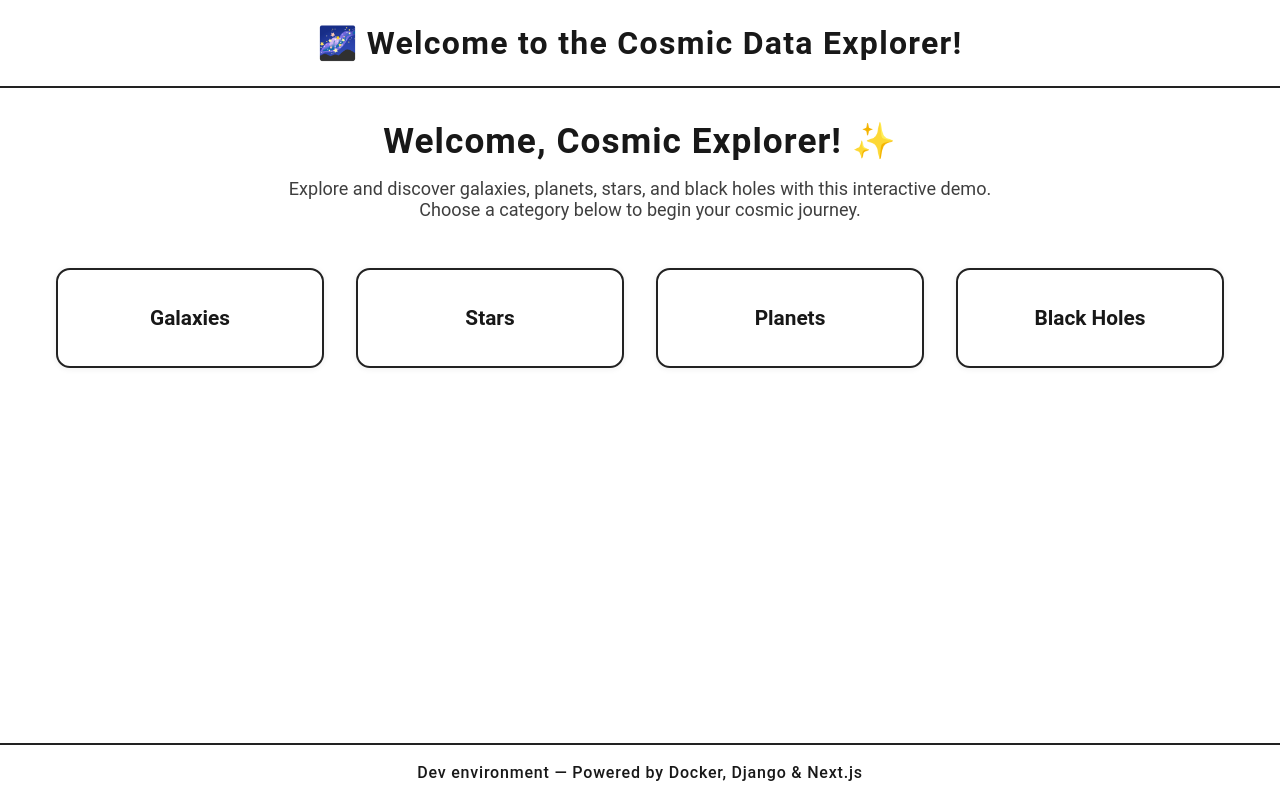
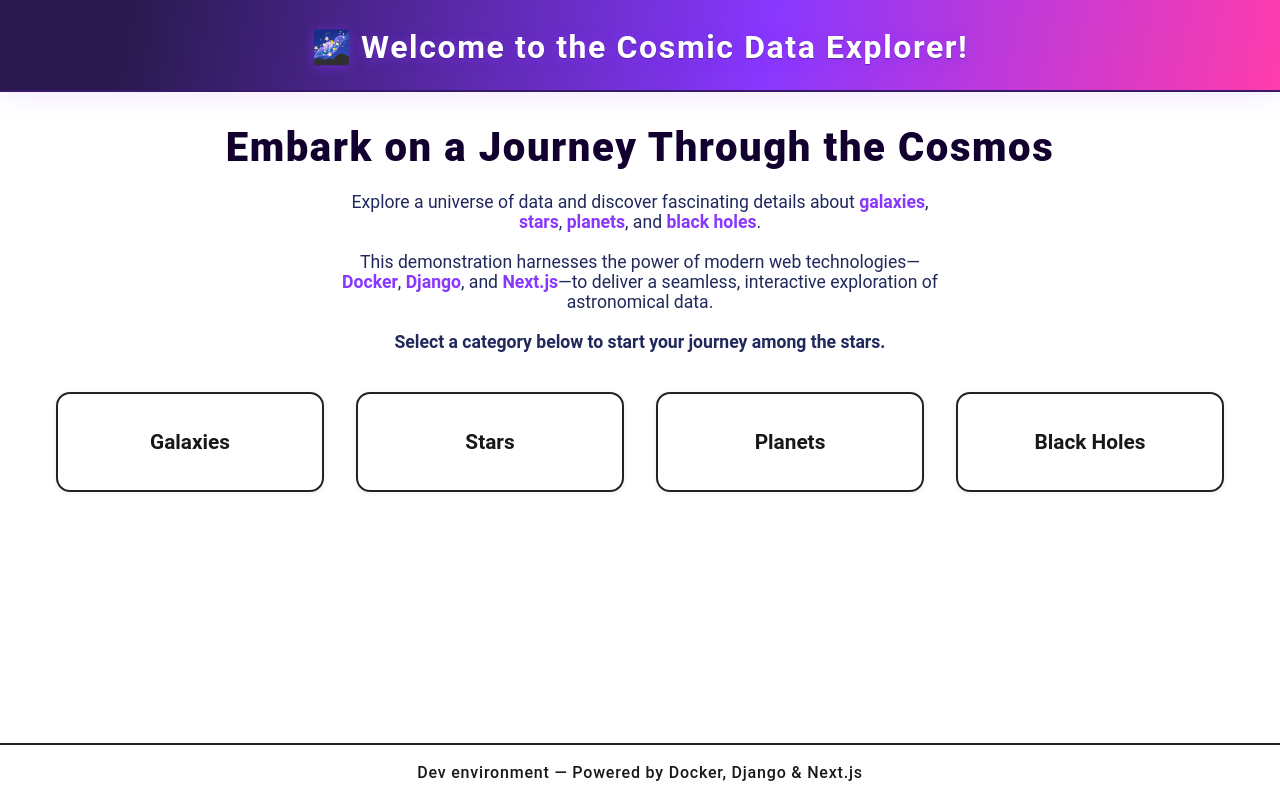
Before and after one commit to johnnyblaze993/galaxyApp, a Next.js app in the folder frontend/: page / in a window 1280 px wide. Built offline with nearby package versions, Linux system fonts and the light colour scheme.

Commit message:
Enhance UI for Cosmic Data Explorer; update header styles, improve layout, and refine text presentation for better user experience

```diff
--- a/frontend/src/app/layout.tsx
+++ b/frontend/src/app/layout.tsx
@@ -20,11 +20,15 @@ export default function RootLayout({
 			<body>
 				<QueryProvider>
 					<div className="layout-wrapper">
-						<header className="header">
+						<header className="nav-header">
 							<span
 								role="img"
 								aria-label="galaxy"
-								style={{ fontSize: 32, marginRight: 8 }}
+								style={{
+									fontSize: 32,
+									marginRight: 8,
+									filter: "drop-shadow(0 1px 4pxrgba(248, 248, 248, 0.53))",
+								}}
 							>
 								🌌
 							</span>
--- a/frontend/src/app/page.tsx
+++ b/frontend/src/app/page.tsx
@@ -5,12 +5,28 @@ import "@/styles/global.css";
 export default function HomePage() {
 	return (
 		<section>
-			<h1 className="heading">Welcome, Cosmic Explorer! ✨</h1>
-			<p className="mb-6 description">
-				Explore and discover galaxies, planets, stars, and black holes with this
-				interactive demo. <br />
-				Choose a category below to begin your cosmic journey.
+			<h1 className="heading">Embark on a Journey Through the Cosmos</h1>
+
+			<p className="description-block">
+				Explore a universe of data and discover fascinating details about
+				<span className="highlight"> galaxies</span>,
+				<span className="highlight"> stars</span>,
+				<span className="highlight"> planets</span>, and
+				<span className="highlight"> black holes</span>.
+				<br />
+				<br />
+				This demonstration harnesses the power of modern web technologies—
+				<span className="highlight"> Docker</span>,
+				<span className="highlight"> Django</span>, and
+				<span className="highlight"> Next.js</span>—to deliver a seamless,
+				interactive exploration of astronomical data.
+				<br />
+				<br />
+				<strong>
+					Select a category below to start your journey among the stars.
+				</strong>
 			</p>
+
 			<div className="grid">
 				<a href="/galaxies" className="link">
 					Galaxies
--- a/frontend/src/styles/components.css
+++ b/frontend/src/styles/components.css
@@ -40,11 +40,30 @@
 
 /* Headings */
 .heading {
-    color: var(--color-black);
-    font-size: 2.2rem;
-    margin-bottom: 1rem;
-    letter-spacing: 0.03em;
+    color: #12002F;
+    font-size: 2.5rem;
+    margin-bottom: 1.3rem;
+    letter-spacing: 0.04em;
     text-align: center;
+    font-weight: 900;
+}
+
+/* For description block under heading */
+.description-block {
+    /* background: #f8f8fc; */
+    /* border: 2px solid #e3e3ec; */
+    color: #21295c;
+    border-radius: 16px;
+    max-width: 600px;
+    margin: 0 auto 2.5rem auto;
+    font-size: 1.1rem;
+    text-align: center;
+}
+
+/* Highlighted words for hierarchy */
+.highlight {
+    color: #8937FF;
+    font-weight: 700;
 }
 
 .description {
@@ -99,15 +118,6 @@
     outline: none;
 }
 
-.link:hover,
-.link:focus {
-    background: var(--color-accent);
-    color: #fff;
-    border-color: var(--color-accent);
-    transform: scale(1.045);
-    text-decoration: none;
-}
-
 .btn-back {
     display: block;
     background: var(--color-white);
@@ -128,12 +138,17 @@
     margin-right: auto;
 }
 
+/* === Galaxy Hover for Buttons/Links === */
+.link:hover,
+.link:focus,
 .btn-back:hover,
 .btn-back:focus {
-    background: var(--color-accent);
-    color: #fff;
-    border-color: var(--color-accent);
+    background: linear-gradient(100deg, #2d1b4d 10%, #8937FF 60%, #FF3CAC 100%);
+    color: #fff !important;
+    border-color: #8937FF;
+    box-shadow: 0 4px 28px 0 rgba(137, 55, 255, 0.15), 0 1px 2px #38186a22;
     transform: translateY(-2px) scale(1.04);
     text-decoration: none;
     outline: none;
+    transition: background 0.16s, color 0.13s, box-shadow 0.14s, border-color 0.15s;
 }
--- a/frontend/src/styles/layout.css
+++ b/frontend/src/styles/layout.css
@@ -14,6 +14,25 @@
     font-weight: bold;
     letter-spacing: 0.04em;
     border-bottom: 2px solid var(--color-border);
+}
+
+.nav-header {
+    background: linear-gradient(100deg, #281a4e 10%, #8937FF 60%, #FF3CAC 100%);
+    color: #fff;
+    padding: 28px 16px 24px 16px;
+    text-align: center;
+    font-size: 2rem;
+    font-weight: bold;
+    letter-spacing: 0.05em;
+    box-shadow: 0 4px 24px 0 rgba(137, 55, 255, 0.10);
+    border-bottom: 2px solid #38186a;
+    position: relative;
+    z-index: 2;
+    /* Optional: subtle text glow */
+    text-shadow: 0 2px 12px #8937ff88, 0 1px 1px #2e225e99;
+    /* For a touch of separation at the top */
+    border-top-left-radius: 0;
+    border-top-right-radius: 0;
 }
 
 .content {
```
